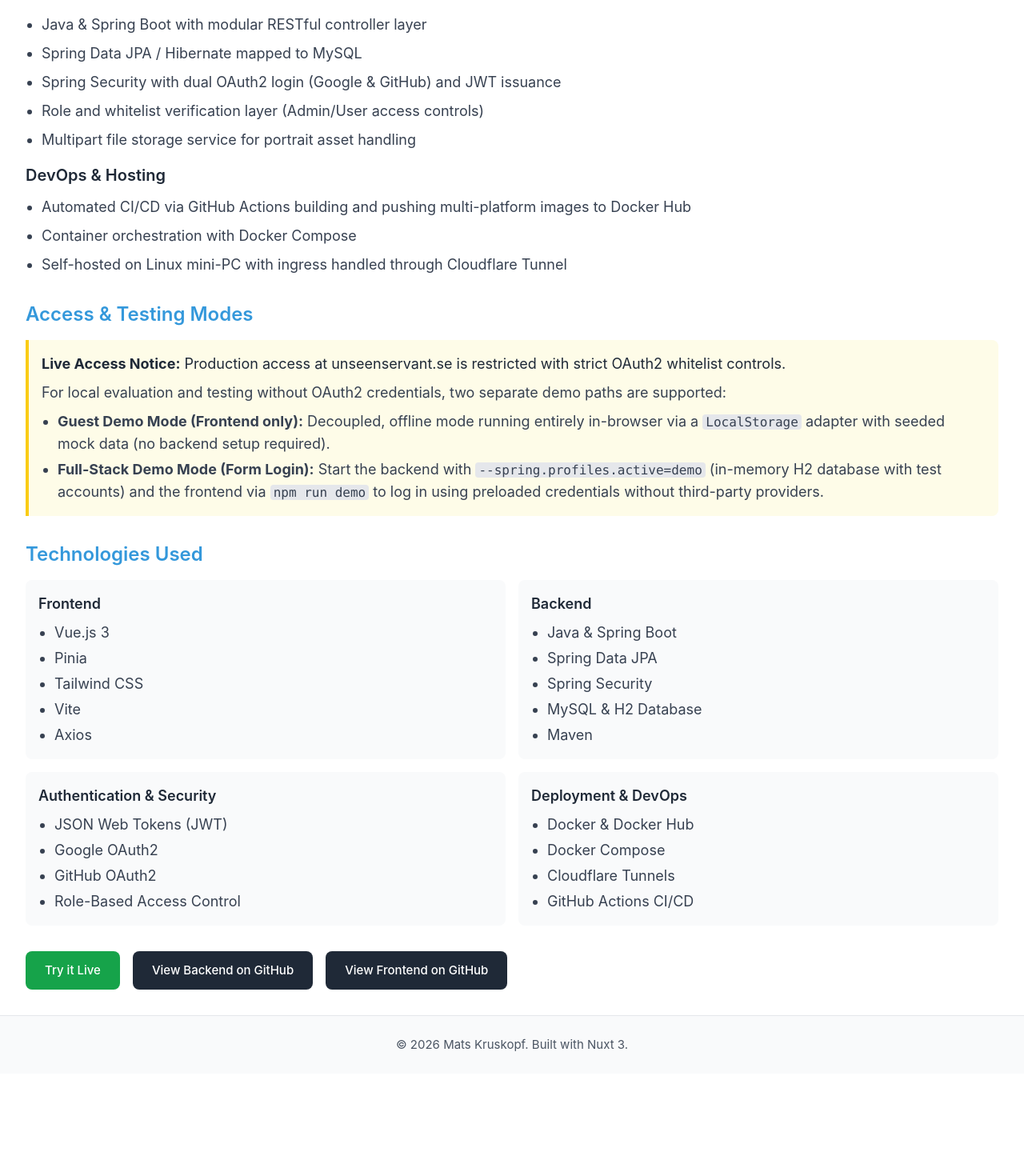
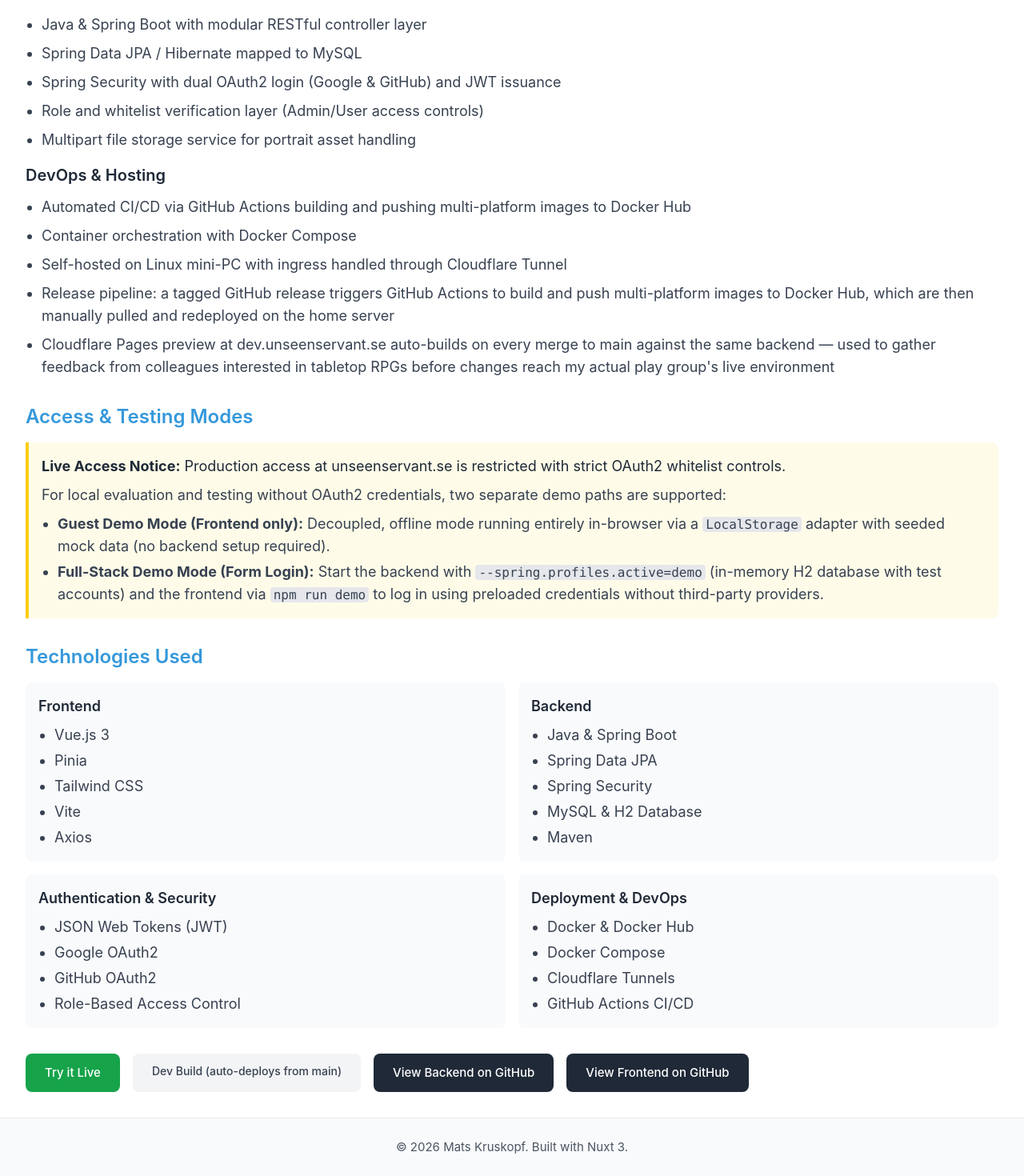
Before and after one commit to Mattan41/kruskopf-web, a Nuxt app: page /projects/unseen-servant in a window 1280 px wide. Shown: the part 1110-2580 px from the top of the page at 80% size. Before the commit the page ends 2452 px from the top, so only its background shows below. Built offline with nearby package versions, Linux system fonts and the light colour scheme.

Commit message:
update project descritpion

```diff
--- a/pages/projects/unseen-servant.vue
+++ b/pages/projects/unseen-servant.vue
@@ -156,6 +156,17 @@
           Self-hosted on Linux mini-PC with ingress handled through Cloudflare
           Tunnel
         </li>
+        <li>
+          Release pipeline: a tagged GitHub release triggers GitHub Actions to
+          build and push multi-platform images to Docker Hub, which are then
+          manually pulled and redeployed on the home server
+        </li>
+        <li>
+          Cloudflare Pages preview at dev.unseenservant.se auto-builds on every
+          merge to main against the same backend — used to gather feedback from
+          colleagues interested in tabletop RPGs before changes reach my actual
+          play group's live environment
+        </li>
       </ul>
     </section>
 
@@ -281,6 +292,15 @@
       >
         Try it Live
       </a>
+
+      <a
+        href="https://dev.unseenservant.se"
+        target="_blank"
+        class="px-6 py-3 bg-gray-100 dark:bg-gray-800 text-gray-700 dark:text-gray-300 rounded-lg hover:bg-gray-200 dark:hover:bg-gray-700 transition-colors font-medium text-sm"
+      >
+        Dev Build (auto-deploys from main)
+      </a>
+
       <a
         href="https://github.com/Mattan41/unseenservant-backend"
         target="_blank"
```
